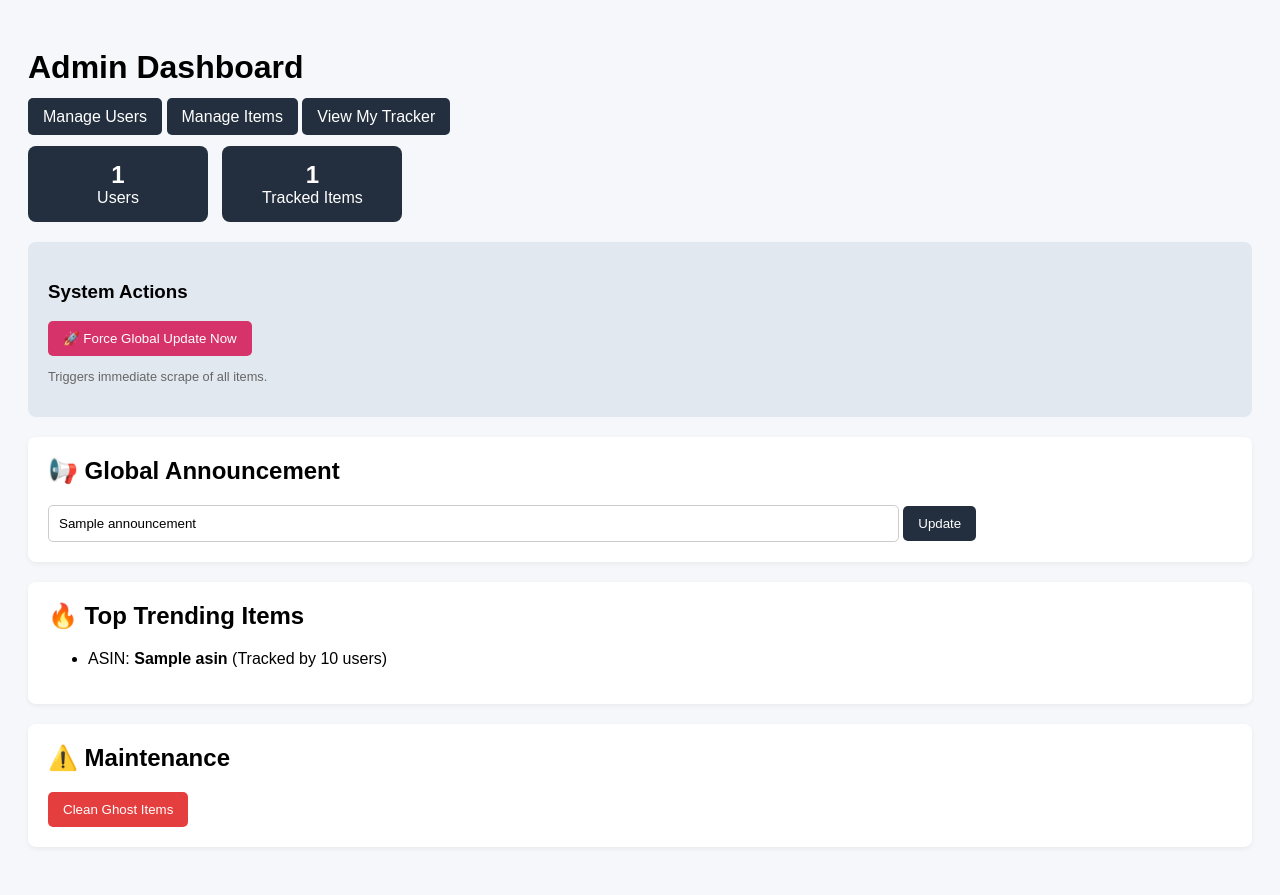
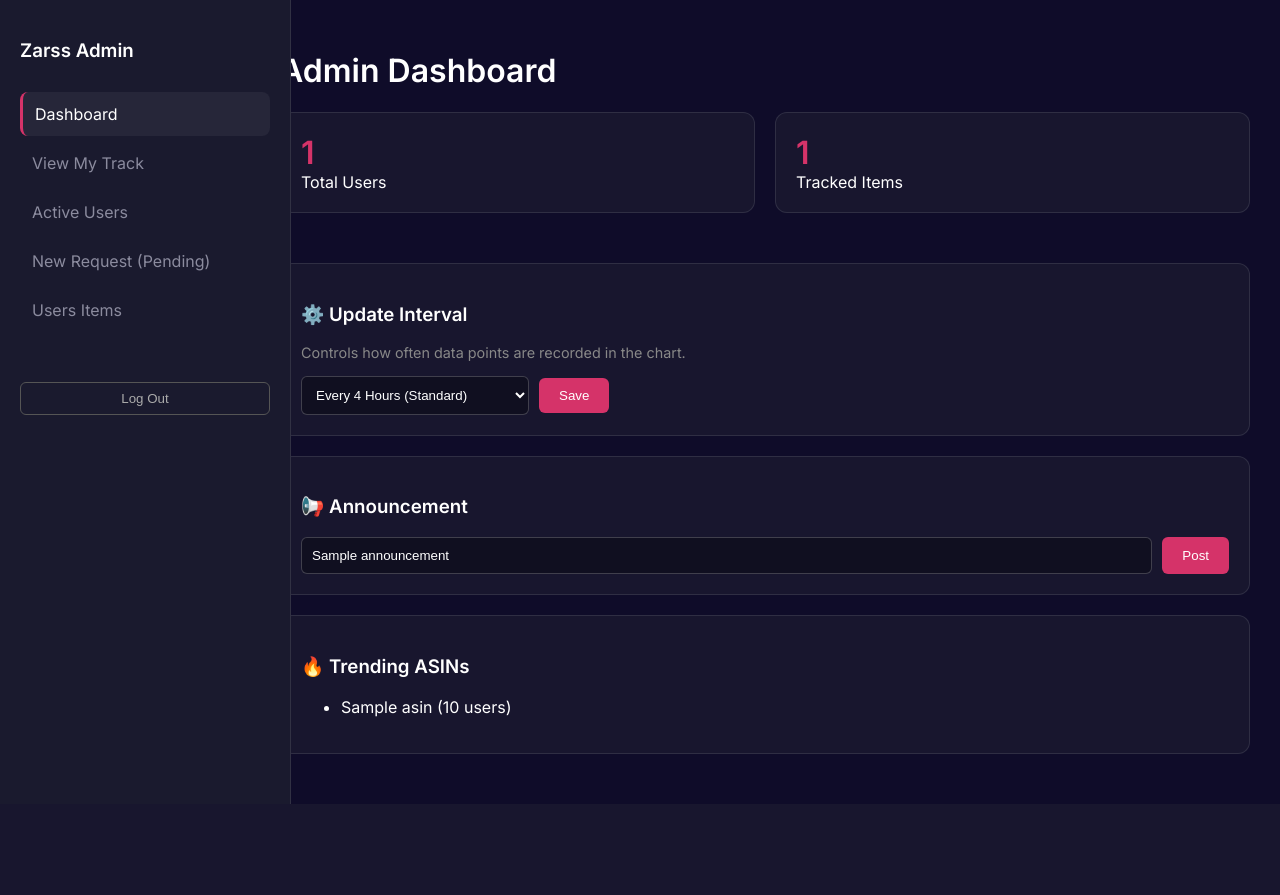
Before and after one commit to ashaari777/amazonsa-track, a Flask app: template templates/admin_dashboard.html in a window 1280 px wide. After the commit the page ends 804 px from the top, so only its background shows below. Run offline with Flask 3, Linux system fonts and the light colour scheme; the template is opened without the code that fills it: most values are stand-ins (such as "Sample title", 1, 10 or a date in 2020); parts of the project's set-up code (start-up, migrations or seed data) failed here and were passed over; some libraries are stand-ins or nearby versions.

Commit message:
Update admin_dashboard.html

```diff
--- a/templates/admin_dashboard.html
+++ b/templates/admin_dashboard.html
@@ -3,64 +3,78 @@
 <head>
   <meta charset="utf-8" />
   <title>Admin Dashboard</title>
+  <link href="https://fonts.googleapis.com/css2?family=Inter:wght@400;600&display=swap" rel="stylesheet">
   <style>
-    body { font-family: sans-serif; background: #f5f7fa; padding: 20px; }
-    .card { background: #fff; padding: 20px; border-radius: 8px; margin-bottom: 20px; box-shadow: 0 2px 5px rgba(0,0,0,0.05); }
-    h2 { margin-top: 0; }
-    .stat-box { display: inline-block; background: #232f3e; color: #fff; padding: 15px; border-radius: 8px; margin-right: 10px; min-width: 150px; text-align: center; }
-    .stat-num { font-size: 24px; font-weight: bold; display: block; }
-    .btn { padding: 10px 15px; background: #232f3e; color: #fff; text-decoration: none; border-radius: 5px; border: none; cursor: pointer; }
-    input { padding: 10px; width: 70%; border: 1px solid #ccc; border-radius: 5px; }
+    body { font-family: 'Inter', sans-serif; background: #0f0c29; color: #fff; margin:0; display:flex; }
+    .sidebar { width: 250px; background: #1a1a2e; padding: 20px; height: 100vh; position:fixed; border-right:1px solid rgba(255,255,255,0.1); }
+    .main { margin-left: 250px; padding: 30px; width: 100%; }
+    .nav-item { display: block; padding: 12px; color: #8b8b9e; text-decoration: none; margin-bottom: 5px; border-radius: 8px; }
+    .nav-item:hover, .nav-item.active { background: rgba(255,255,255,0.05); color: #fff; border-left: 3px solid #d53369; }
 
-    .sidebar-actions { margin-top: 20px; padding: 20px; background: #e2e8f0; border-radius: 8px; }
+    .card { background: rgba(30, 30, 50, 0.6); padding: 20px; border-radius: 12px; margin-bottom: 20px; border: 1px solid rgba(255,255,255,0.1); }
+    .stat-num { font-size: 2rem; font-weight: bold; color: #d53369; }
+    input, select { background: rgba(0,0,0,0.3); border: 1px solid rgba(255,255,255,0.2); color: #fff; padding: 10px; border-radius: 6px; }
+    .btn { background: #d53369; color: #fff; border: none; padding: 10px 20px; border-radius: 6px; cursor: pointer; }
   </style>
 </head>
 <body>
+
+<div class="sidebar">
+  <h3 style="margin-bottom:30px;">Zarss Admin</h3>
+  <a href="{{ url_for('admin_dashboard') }}" class="nav-item active">Dashboard</a>
+  <a href="{{ url_for('index') }}" class="nav-item">View My Track</a>
+  <a href="{{ url_for('admin_users') }}" class="nav-item">Active Users</a>
+  <a href="{{ url_for('admin_users', status='pending') }}" class="nav-item">New Request (Pending)</a>
+  <a href="{{ url_for('admin_items') }}" class="nav-item">Users Items</a>
+
+  <form method="post" action="{{ url_for('logout') }}" style="margin-top:50px;">
+      <button style="background:none; border:1px solid #555; color:#aaa; padding:8px; width:100%; border-radius:6px; cursor:pointer;">Log Out</button>
+  </form>
+</div>
+
+<div class="main">
   <h1>Admin Dashboard</h1>
-  <a href="{{ url_for('admin_users') }}" class="btn">Manage Users</a>
-  <a href="{{ url_for('admin_items') }}" class="btn">Manage Items</a>
-  <a href="{{ url_for('index') }}" class="btn">View My Tracker</a>
 
-  <div style="margin-top: 20px;">
-      <div class="stat-box">
-          <span class="stat-num">{{ total_users }}</span> Users
+  <div style="display:flex; gap:20px; margin-bottom:30px;">
+      <div class="card" style="flex:1;">
+          <div class="stat-num">{{ total_users }}</div>
+          <div>Total Users</div>
       </div>
-      <div class="stat-box">
-          <span class="stat-num">{{ total_items }}</span> Tracked Items
+      <div class="card" style="flex:1;">
+          <div class="stat-num">{{ total_items }}</div>
+          <div>Tracked Items</div>
       </div>
   </div>
 
-  <!-- Force Update Button -->
-  <div class="sidebar-actions">
-      <h3>System Actions</h3>
-      <form method="post" action="{{ url_for('force_update') }}">
-          <button class="btn" style="background: #d53369;">🚀 Force Global Update Now</button>
-      </form>
-      <p style="font-size:0.8em; color:#666;">Triggers immediate scrape of all items.</p>
-  </div>
-
-  <div class="card" style="margin-top: 20px;">
-      <h2>📢 Global Announcement</h2>
-      <form method="post" action="{{ url_for('set_announcement') }}">
-          <input name="text" placeholder="Enter message for all users..." value="{{ announcement or '' }}">
-          <button class="btn" type="submit">Update</button>
+  <div class="card">
+      <h3>⚙️ Update Interval</h3>
+      <p style="color:#888; font-size:0.9em;">Controls how often data points are recorded in the chart.</p>
+      <form method="post" action="{{ url_for('set_update_interval') }}" style="display:flex; gap:10px; align-items:center;">
+          <select name="interval">
+              <option value="14400" {{ 'selected' if interval == '14400' else '' }}>Every 4 Hours (Standard)</option>
+              <option value="600" {{ 'selected' if interval == '600' else '' }}>Every 10 Minutes (High Speed)</option>
+          </select>
+          <button class="btn" type="submit">Save</button>
       </form>
   </div>
 
   <div class="card">
-      <h2>🔥 Top Trending Items</h2>
+      <h3>📢 Announcement</h3>
+      <form method="post" action="{{ url_for('set_announcement') }}" style="display:flex; gap:10px;">
+          <input name="text" style="flex:1;" placeholder="Message..." value="{{ announcement or '' }}">
+          <button class="btn" type="submit">Post</button>
+      </form>
+  </div>
+
+  <div class="card">
+      <h3>🔥 Trending ASINs</h3>
       <ul>
           {% for t in trending %}
-            <li>ASIN: <strong>{{ t.asin }}</strong> (Tracked by {{ t.c }} users)</li>
+            <li>{{ t.asin }} ({{ t.c }} users)</li>
           {% endfor %}
       </ul>
   </div>
+</div>
 
-  <div class="card">
-      <h2>⚠️ Maintenance</h2>
-      <form method="post" action="{{ url_for('cleanup_ghosts') }}" onsubmit="return confirm('Delete items from users inactive for 90 days?');">
-          <button class="btn" style="background:#e53e3e;">Clean Ghost Items</button>
-      </form>
-  </div>
 </body>
 </html>
```
